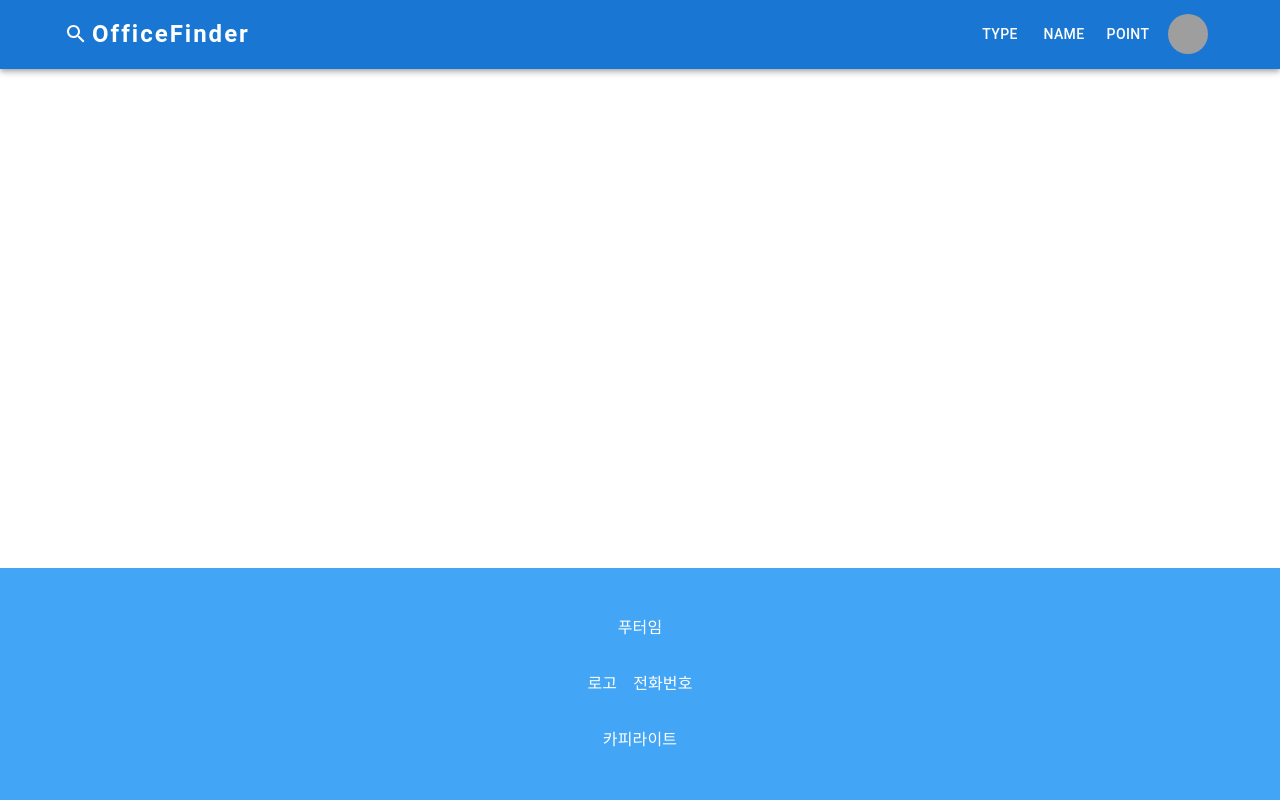
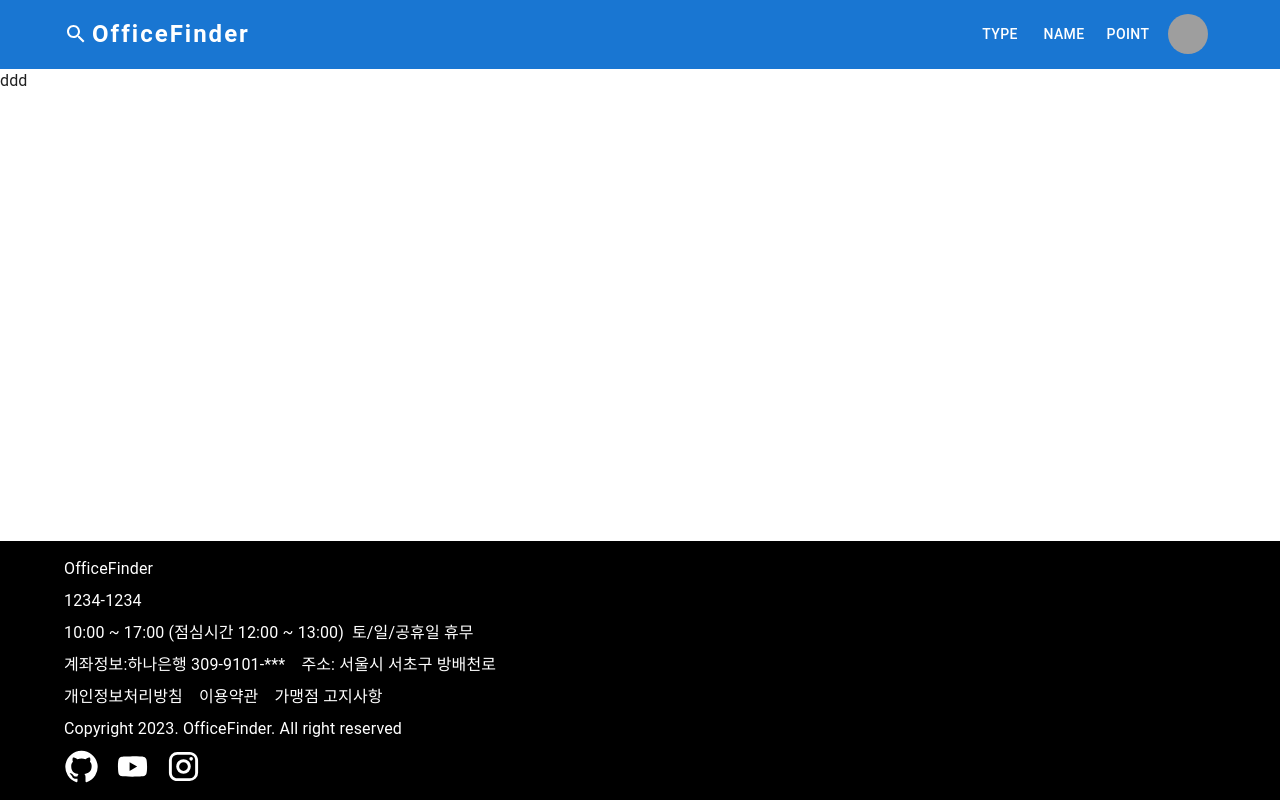
Before and after one commit to minyyi/refactoring_project, a React (Vite) app: page / in a window 1280 px wide. Built offline with nearby package versions, Linux system fonts and the light colour scheme; grey boxes are pictures that could not be loaded.

Commit message:
수정: 레이아웃 수정

```diff
--- a/src/component/appbar/Mobile.tsx
+++ /dev/null
@@ -1,87 +0,0 @@
-import React from "react";
-import { Box, IconButton, Typography, Menu, MenuItem } from "@mui/material";
-import MenuIcon from "@mui/icons-material/Menu";
-import { Search } from "@mui/icons-material";
-
-const pages = ["type", "name", "point"];
-
-const MobileAppbar = () => {
-  const [anchorElNav, setAnchorElNav] = React.useState<null | HTMLElement>(
-    null
-  );
-
-  const handleOpenNavMenu = (event: React.MouseEvent<HTMLElement>) => {
-    setAnchorElNav(event.currentTarget);
-  };
-
-  const handleCloseNavMenu = () => {
-    setAnchorElNav(null);
-  };
-
-  return (
-    <>
-      <Box sx={{ display: "flex" }}>
-        <IconButton
-          size="large"
-          aria-label="account of current user"
-          aria-controls="menu-appbar"
-          aria-haspopup="true"
-          onClick={handleOpenNavMenu}
-          color="inherit"
-        >
-          <MenuIcon />
-        </IconButton>
-        {/* 메뉴버튼 */}
-        <Menu
-          id="menu-appbar"
-          anchorEl={anchorElNav}
-          anchorOrigin={{
-            vertical: "bottom",
-            horizontal: "left",
-          }}
-          keepMounted
-          transformOrigin={{
-            vertical: "top",
-            horizontal: "left",
-          }}
-          open={Boolean(anchorElNav)}
-          onClose={handleCloseNavMenu}
-          sx={{
-            display: "block",
-          }}
-        >
-          {pages.map((page) => (
-            <MenuItem key={page} onClick={handleCloseNavMenu}>
-              <Typography textAlign="center">{page}</Typography>
-            </MenuItem>
-          ))}
-        </Menu>
-      </Box>
-      <Box
-        sx={{
-          display: "flex",
-        }}
-      >
-        <Search sx={{ display: "flex", mr: 0.5, mt: 0.5 }} />
-        <Typography
-          variant="h5"
-          noWrap
-          component="a"
-          href="#app-bar-with-responsive-menu"
-          sx={{
-            mr: 2,
-            display: "flex",
-            fontWeight: 700,
-            letterSpacing: 2,
-            color: "inherit",
-            textDecoration: "none",
-          }}
-        >
-          OfficeFinder
-        </Typography>
-      </Box>
-    </>
-  );
-};
-
-export default MobileAppbar;
--- a/src/component/layout/Footer.tsx
+++ /dev/null
@@ -1,32 +0,0 @@
-import Box from "@mui/material/Box";
-import Container from "@mui/material/Container";
-// import styled from "@emotion/styled";
-
-const Footer = () => {
-  return (
-    <>
-      <Box sx={{ backgroundColor: "primary.light" }}>
-        <Container
-          sx={{ textAlign: "center", minHeight: 80, p: 4, color: "white" }}
-        >
-          <p>푸터임</p>
-          <Box
-            maxWidth="xl"
-            sx={{
-              display: "flex",
-              justifyContent: "center",
-              gap: 2,
-              textAlign: "center",
-            }}
-          >
-            <p>로고</p>
-            <p>전화번호</p>
-          </Box>
-          <p>카피라이트</p>
-        </Container>
-      </Box>
-    </>
-  );
-};
-
-export default Footer;
--- a/src/component/layout/Layout.tsx
+++ b/src/component/layout/Layout.tsx
@@ -1,25 +1,23 @@
-import React, { ReactNode } from "react";
+import { ReactNode } from "react";
 import styled from "@emotion/styled";
-import Footer from "./Footer";
-import Appbar from "./Appbar";
+import Footer from "./footer/Footer";
+import Appbar from "./appbar/Appbar";
 
 const Layout = (props: { children: ReactNode }) => {
   return (
     <>
-      <Container>
+      <LayoutContainer>
         <Appbar />
-        <Body>
-          <BodyDiv>{props.children}</BodyDiv>
-        </Body>
+        <Body>{props.children}</Body>
         <Footer />
-      </Container>
+      </LayoutContainer>
     </>
   );
 };
 
 export default Layout;
 
-const Container = styled.div`
+const LayoutContainer = styled.div`
   display: flex;
   flex-direction: column;
   min-height: 100vh;
@@ -28,12 +26,4 @@ const Container = styled.div`
 const Body = styled.div`
   flex-grow: 1;
   background-color: white;
-  margin: 20px;
 `;
-
-const BodyDiv = styled.div`
-  margin: 0 auto;
-`;
-const Div = styled.div`
-  border: 2px solid gray;
-`;
--- a/src/component/layout/Appbar.tsx
+++ b/src/component/layout/appbar/Appbar.tsx
@@ -1,11 +1,8 @@
 import { useTheme } from "@mui/material/styles";
 import { AppBar, Toolbar, Container, useMediaQuery } from "@mui/material";
-import WebAppbar from "../appbar/Web";
-import Profile from "../appbar/Profile";
-import MobileAppbar from "../appbar/Mobile";
-
-// const pages = ["type", "name", "point"];
-// const settings = ["Profile", "Bookmark", "Reservation", "Logout"];
+import WebAppbar from "./Web";
+import Profile from "./Profile";
+import MobileAppbar from "./Mobile";
 
 function ResponsiveAppBar() {
   const theme = useTheme();
@@ -28,6 +25,7 @@ function ResponsiveAppBar() {
           {!matches && (
             <>
               <WebAppbar />
+              <Profile />
             </>
           )}
           {/* 반응형 */}
@@ -36,7 +34,6 @@ function ResponsiveAppBar() {
               <MobileAppbar />
             </>
           )}
-          <Profile />
         </Toolbar>
       </Container>
     </AppBar>
--- /dev/null
+++ b/src/component/layout/appbar/Mobile.tsx
@@ -0,0 +1,47 @@
+import { Box, IconButton, Typography } from "@mui/material";
+import MenuIcon from "@mui/icons-material/Menu";
+import { Search } from "@mui/icons-material";
+
+const MobileAppbar = () => {
+  return (
+    <>
+      <Box
+        sx={{
+          display: "flex",
+        }}
+      >
+        <Search sx={{ display: "flex", mr: 0.5, mt: 0.5 }} />
+        <Typography
+          variant="h5"
+          noWrap
+          component="a"
+          href="#app-bar-with-responsive-menu"
+          sx={{
+            mr: 2,
+            display: "flex",
+            fontWeight: 700,
+            letterSpacing: 2,
+            color: "inherit",
+            textDecoration: "none",
+          }}
+        >
+          OfficeFinder
+        </Typography>
+      </Box>
+
+      <Box sx={{ display: "flex" }}>
+        <IconButton
+          size="large"
+          aria-label="account of current user"
+          aria-controls="menu-appbar"
+          aria-haspopup="true"
+          color="inherit"
+        >
+          <MenuIcon />
+        </IconButton>
+      </Box>
+    </>
+  );
+};
+
+export default MobileAppbar;
--- a/src/component/appbar/Profile.tsx
+++ b/src/component/layout/appbar/Profile.tsx
@@ -9,6 +9,7 @@ import {
   MenuItem,
 } from "@mui/material";
 
+const pages = ["type", "name", "point"];
 const settings = ["Profile", "Bookmark", "Reservation", "Logout"];
 
 const Profile = () => {
@@ -19,6 +20,7 @@ const Profile = () => {
   const handleOpenUserMenu = (event: React.MouseEvent<HTMLElement>) => {
     setAnchorElUser(event.currentTarget);
   };
+  console.log(anchorElUser);
 
   const handleCloseUserMenu = () => {
     setAnchorElUser(null);
--- a/src/component/appbar/Web.tsx
+++ b/src/component/layout/appbar/Web.tsx
@@ -1,4 +1,3 @@
-import React from "react";
 import { Box, Typography, Button } from "@mui/material";
 // import MenuIcon from "@mui/icons-material/Menu";
 import { Search } from "@mui/icons-material";
@@ -7,14 +6,6 @@ const pages = ["type", "name", "point"];
 // const settings = ["Profile", "Bookmark", "Reservation", "Logout"];
 
 const WebAppbar = () => {
-  const [anchorElNav, setAnchorElNav] = React.useState<null | HTMLElement>(
-    null
-  );
-
-  const handleCloseNavMenu = () => {
-    setAnchorElNav(null);
-  };
-
   return (
     <>
       <Box
@@ -50,7 +41,6 @@ const WebAppbar = () => {
         {pages.map((page) => (
           <Button
             key={page}
-            onClick={handleCloseNavMenu}
             sx={{
               my: 2,
               color: "inherit",
--- /dev/null
+++ b/src/component/layout/footer/Footer.tsx
@@ -0,0 +1,86 @@
+import { Box, Typography, Container } from "@mui/material";
+import GitHubIcon from "@mui/icons-material/GitHub"; // import styled from "@emotion/styled";
+import YouTubeIcon from "@mui/icons-material/YouTube";
+import InstagramIcon from "@mui/icons-material/Instagram";
+
+const Footer = () => {
+  return (
+    <>
+      <Box sx={{ backgroundColor: "black" }}>
+        <Container
+          sx={{
+            minHeight: 80,
+            py: 2,
+            color: "white",
+            display: "flex",
+            flexDirection: "column",
+            rowGap: 1,
+          }}
+        >
+          {/* 로고, 시간 */}
+          <Box sx={{ display: "flex" }}>
+            <Typography>OfficeFinder</Typography>
+          </Box>
+          {/* 전화번호 */}
+
+          <Typography>1234-1234</Typography>
+          <Box sx={{ display: "flex", columnGap: 1 }}>
+            <Typography>10:00 ~ 17:00 (점심시간 12:00 ~ 13:00)</Typography>
+            <Typography>토/일/공휴일 휴무</Typography>
+          </Box>
+
+          {/* 계좌/주소 */}
+          <Box
+            sx={{
+              display: "flex",
+              flexDirection: "row",
+              columnGap: 2,
+            }}
+          >
+            {/* fo */}
+            <Typography>계좌정보:하나은행 309-9101-***</Typography>
+            <Typography>주소: 서울시 서초구 방배천로</Typography>
+          </Box>
+          {/* 개인정보처리/이용약관/가맹점 */}
+          <Box
+            sx={{
+              display: "flex",
+              flexDirection: "row",
+              columnGap: 2,
+            }}
+          >
+            <a>개인정보처리방침</a>
+            <a>이용약관</a>
+            <a>가맹점 고지사항</a>
+          </Box>
+          {/* 카피라이트 */}
+          <Box
+            sx={{
+              display: "flex",
+              fontSize: "large",
+              alignItems: "center",
+            }}
+          >
+            <Typography>
+              Copyright 2023. OfficeFinder. All right reserved
+            </Typography>
+          </Box>
+          {/* sns링크 */}
+          <Box
+            sx={{
+              display: "flex",
+              columnGap: 2,
+              fontSize: "large",
+            }}
+          >
+            <GitHubIcon fontSize="large" />
+            <YouTubeIcon fontSize="large" />
+            <InstagramIcon fontSize="large" />
+          </Box>
+        </Container>
+      </Box>
+    </>
+  );
+};
+
+export default Footer;
--- a/src/main.tsx
+++ b/src/main.tsx
@@ -3,13 +3,16 @@ import * as ReactDOM from "react-dom/client";
 import { ThemeProvider } from "@emotion/react";
 import { CssBaseline } from "@mui/material";
 import { theme } from "./theme/theme";
-import { RouterProvider, createBrowserRouter } from "react-router-dom";
+import { RouterProvider } from "react-router-dom";
 import router from "./router";
+import Layout from "./component/layout/Layout";
 
 ReactDOM.createRoot(document.getElementById("root")!).render(
   <React.StrictMode>
-    <RouterProvider router={router} />
     <ThemeProvider theme={theme}>
+      <Layout>
+        <RouterProvider router={router} />
+      </Layout>
       <CssBaseline />
     </ThemeProvider>
   </React.StrictMode>
--- a/src/page/MainPage.tsx
+++ b/src/page/MainPage.tsx
@@ -1,13 +1,8 @@
-import React from "react";
-import Layout from "../component/layout/Layout";
-import Carousel from "../component/common/Carousel";
-import Search from "../component/common/Search";
-
 const MainPage = () => {
   return (
-    <Layout>
-      <div></div>
-    </Layout>
+    <>
+      <div>ddd</div>
+    </>
   );
 };
 
--- a/src/theme/theme.tsx
+++ b/src/theme/theme.tsx
@@ -1,25 +1,3 @@
 import { createTheme } from "@mui/material/styles";
 
-export const theme = createTheme({
-  palette: {
-    primary: {
-      main: "#292929",
-      light: "#535353",
-      dark: "#1c1c1c",
-      // contrastText: main값을 통해 계산됨
-    },
-    secondary: {
-      main: "#d1c4e9",
-      light: "#dacfed",
-      dark: "#9289a3",
-      // contrastText: main값을 통해 계산됨
-    },
-  },
-  typography: {
-    button: {
-      fontSize: 16,
-      fontWeight: 600,
-      color: "#292929",
-    },
-  },
-});
+export const theme = createTheme({});
```
